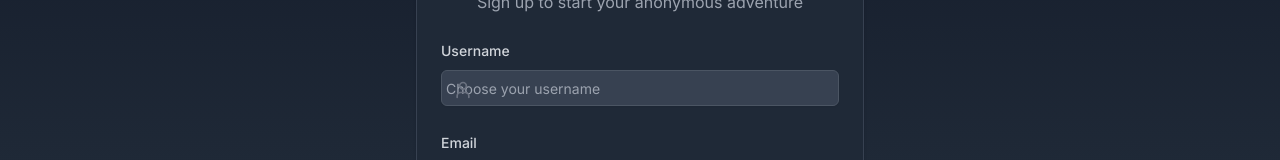
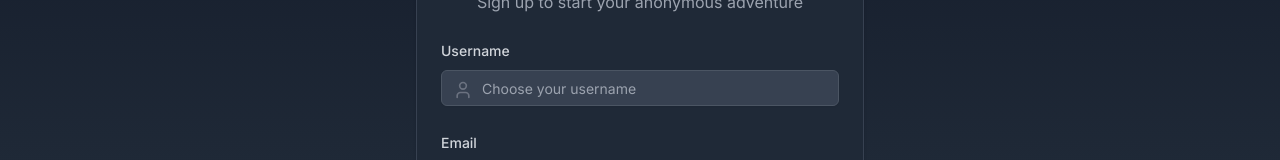
Before and after one commit to karan321github/next_js_project, a Next.js app: page /sign-up in a window 1280 px wide. Shown: the part 301-461 px from the top of the page. Built offline with nearby package versions, Linux system fonts and the light colour scheme; no server answers.

Commit message:
fix  the issue inside signup.jsx

```diff
--- a/src/app/(auth)/sign-up/page.tsx
+++ b/src/app/(auth)/sign-up/page.tsx
@@ -113,7 +113,7 @@ const Page = () => {
                         <User className="absolute left-3 top-2.5 h-5 w-5 text-gray-500" />
                         <Input
                           placeholder="Choose your username"
-                          className="pl-1 0 bg-gray-700 border-gray-600 text-white placeholder:text-gray-400 focus:ring-blue-500 focus:border-blue-500"
+                          className="pl-10 bg-gray-700 border-gray-600 text-white placeholder:text-gray-400 focus:ring-blue-500 focus:border-blue-500"
                           {...field}
                           onChange={(e) => {
                             field.onChange(e);
```
